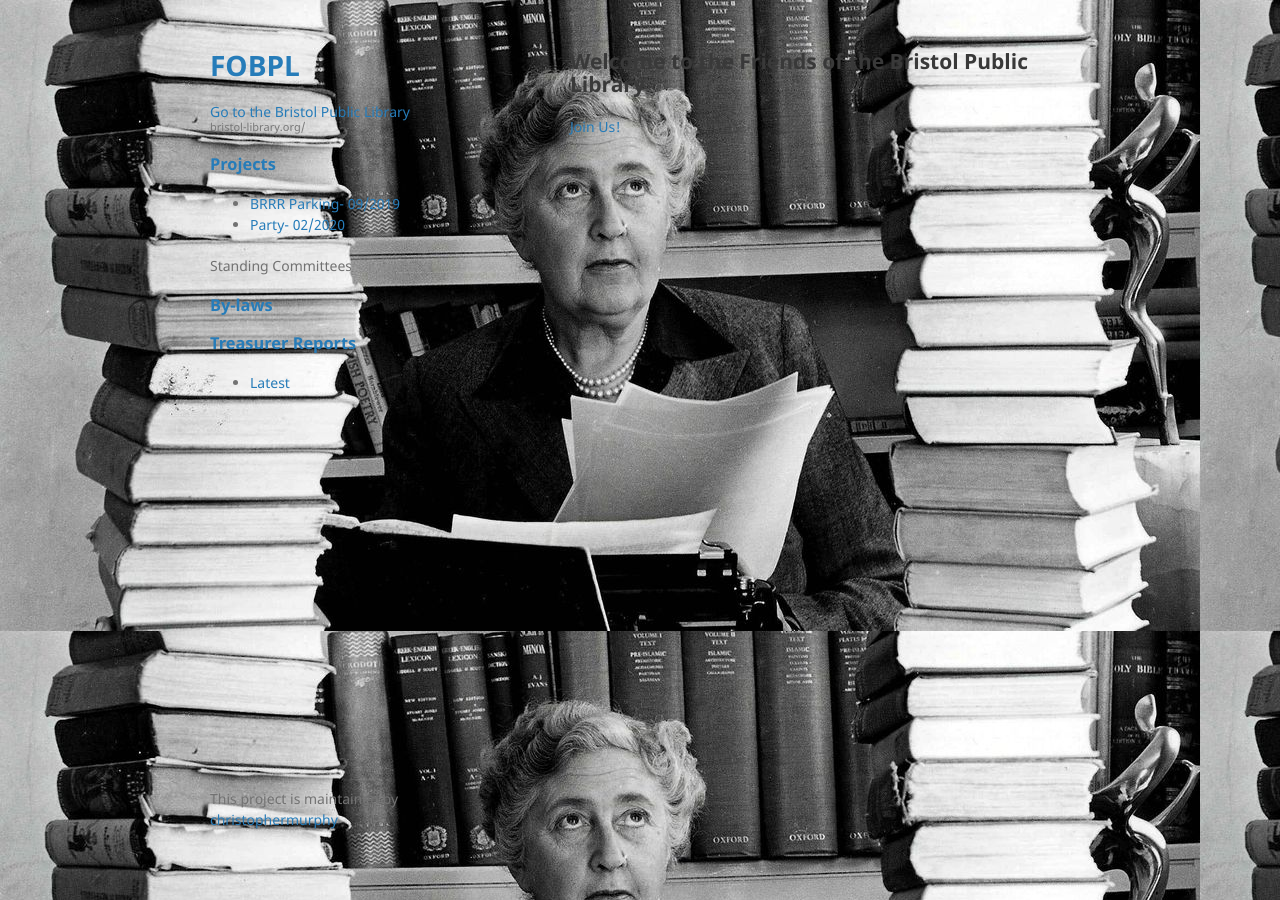
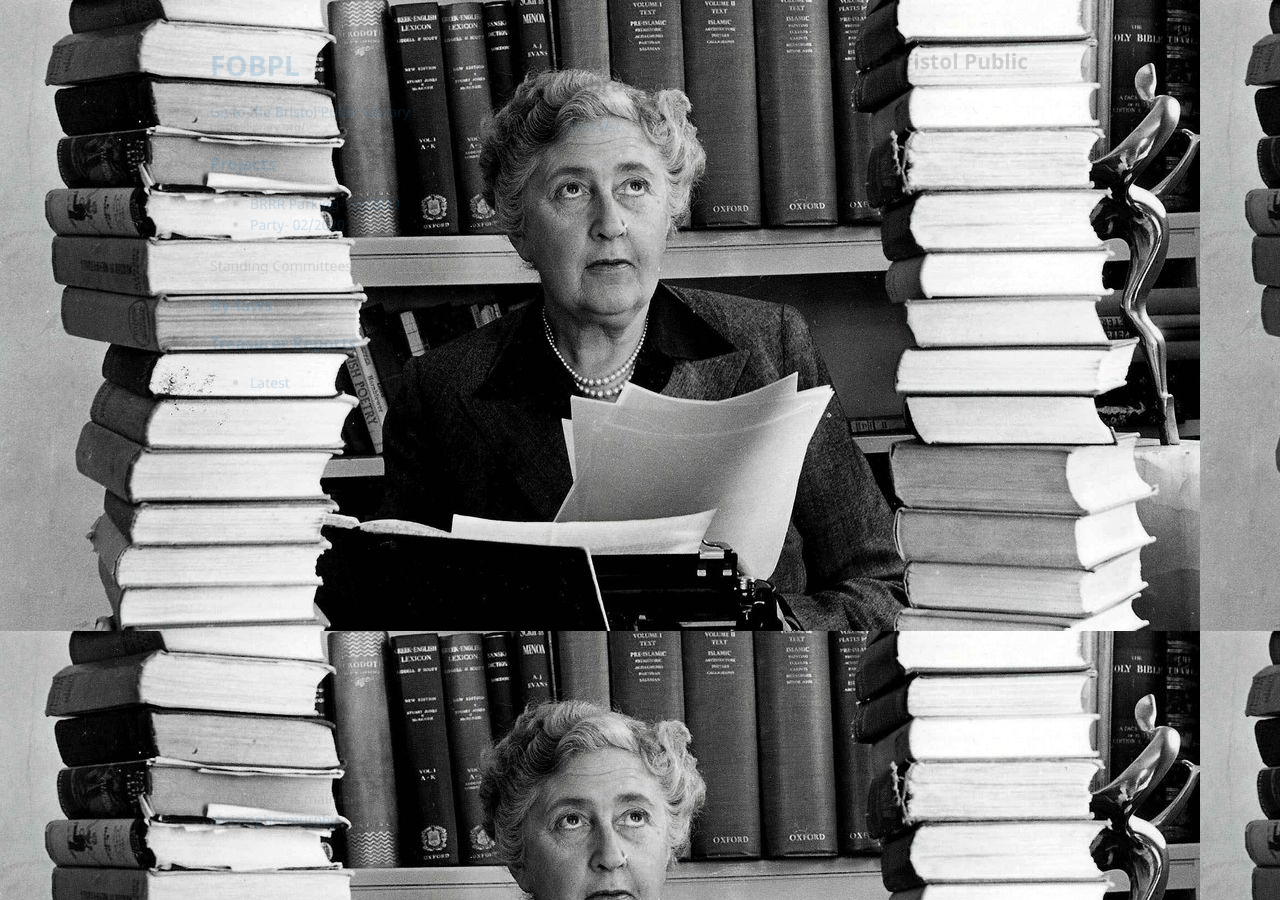
Before and after one commit to christophermurphy/bristolfriendsofthelibrary, a Jekyll site: the page built from README.md, in a window 1280 px wide and 900 px high. Built offline with Jekyll 4.4.1, drawn with Linux system fonts in a browser that asks for light colours; our own code applies the rules of GitHub Pages for plain Markdown files; a script that is not in the unit is left out.

Commit message:
make background less obtrusive

```diff
--- a/_sass/jekyll-theme-minimal.scss
+++ b/_sass/jekyll-theme-minimal.scss
@@ -9,6 +9,7 @@ html {
 body {
   background-color: #fff;
   background-image: url("/bristolfriendsofthelibrary/assets/images/agatha-christie-1200.jpg");
+  opacity: 0.2;
   padding:50px;
   font: 14px/1.5 "Noto Sans", "Helvetica Neue", Helvetica, Arial, sans-serif;
   color:#727272;
```
